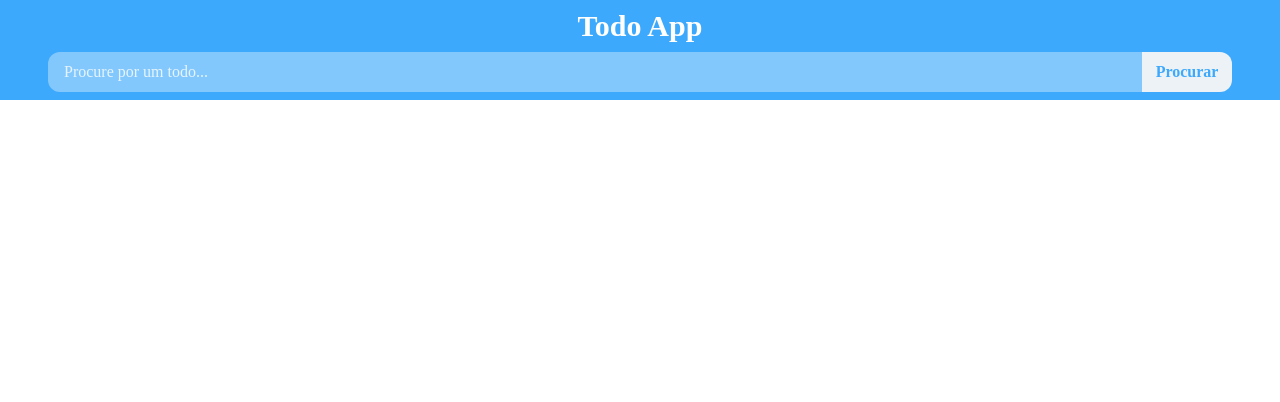
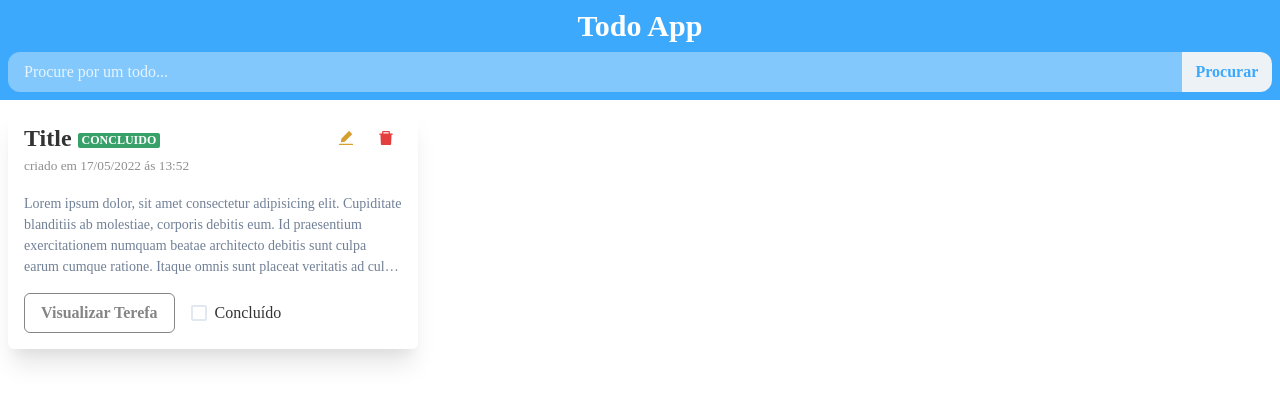
Before and after one commit to samuucavalcante/teste-dashboard-react, a Next.js app in the folder todo-app/: page / in a window 1280 px wide. Shown: the top 402 px of the page. Built offline with nearby package versions, Linux system fonts and the light colour scheme.

Commit message:
setting layout for component CardTodo

```diff
--- a/todo-app/src/pages/index.tsx
+++ b/todo-app/src/pages/index.tsx
@@ -1,4 +1,3 @@
-import { PhoneIcon } from '@chakra-ui/icons'
 import {
   Box,
   Button,
@@ -6,15 +5,16 @@ import {
   Flex,
   Heading,
   Input,
-  InputGroup,
-  InputLeftElement,
   VStack
 } from '@chakra-ui/react'
+import CardTodo from 'components/CardTodo'
 
 const Index = () => {
   return (
+    <Box w="100%">
+      {/* Header */}
       <Center bgColor="primary" py={2} w="100%">
-      <VStack w="100%" px={12}>
+        <VStack w="100%" px={2}>
           <Heading color="white" fontSize="3xl">
             Todo App
           </Heading>
@@ -36,6 +36,22 @@ const Index = () => {
           </Flex>
         </VStack>
       </Center>
+
+      {/* Todo Cards */}
+      <Flex w="100%" alignItems="center" justifyContent="center">
+        <Flex flexWrap="wrap" w="100%">
+          <CardTodo
+            borderRadius="md"
+            p={4}
+            minW="350px"
+            mt={2}
+            ml={2}
+            w={['100%', '100%', '50%', '32%']}
+            boxShadow="xl"
+          />
+        </Flex>
+      </Flex>
+    </Box>
   )
 }
 
```
Also changed, not shown: 1 other file (tests, documents, lock files or other folders). Lines whose indentation alone changed are shown as unchanged.
